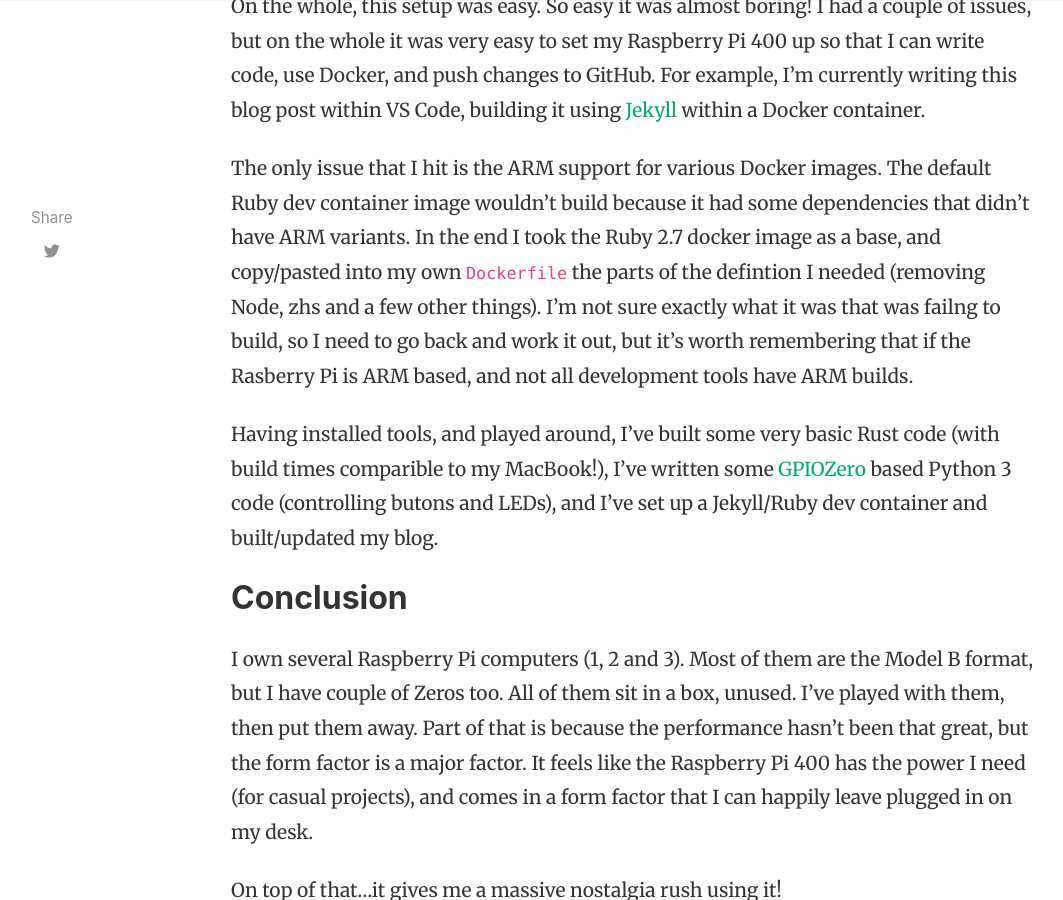
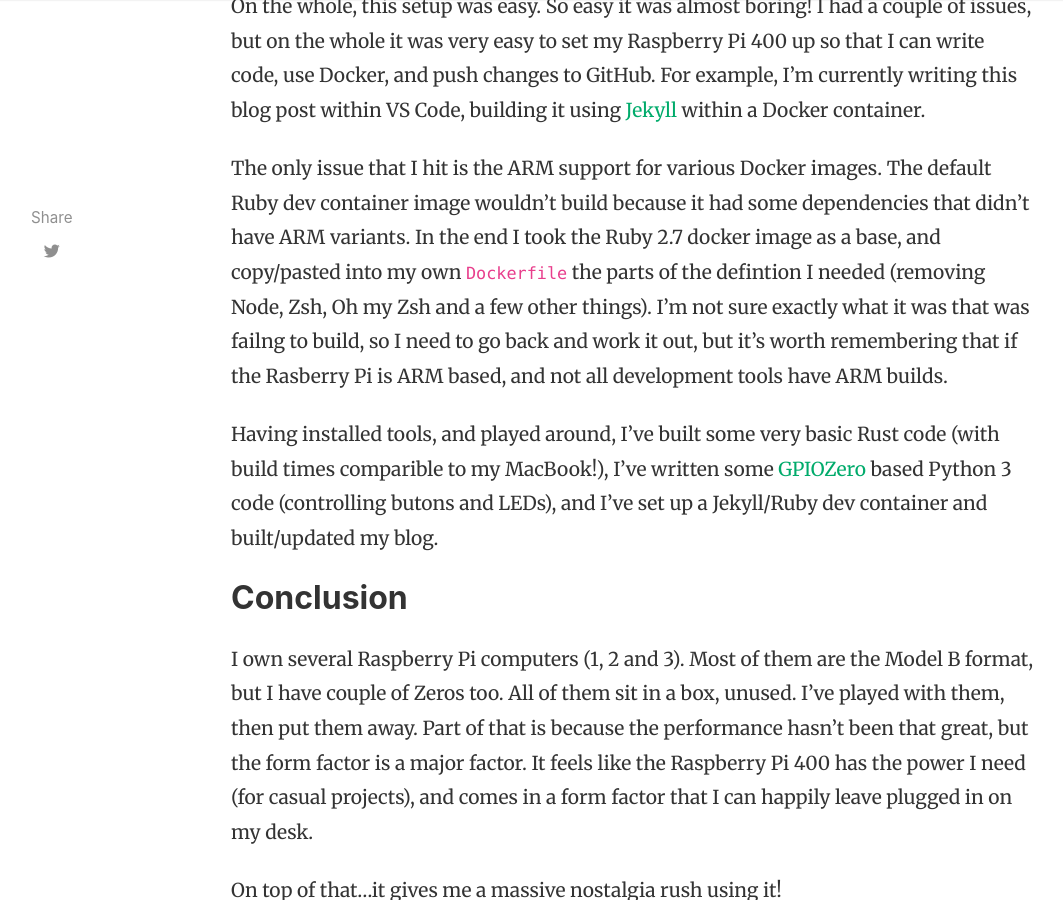
Before and after one commit to martinpeck/martinpeck.github.io, a Jekyll site: the page built from _posts/2020-11-06-Raspberry-Pi-400.markdown, in a window 1280 px wide and 900 px high, scrolled down 4333 px. Shown: the whole window, without its empty margins (54-1117 px from the left). Built offline with Jekyll 4.4.1, drawn with Linux system fonts in a browser that asks for light colours; nearby versions of some CDN libraries.

Commit message:
Fix zsh typos

```diff
--- a/_posts/2020-11-06-Raspberry-Pi-400.markdown
+++ b/_posts/2020-11-06-Raspberry-Pi-400.markdown
@@ -61,7 +61,7 @@
 
 On the whole, this setup was easy. So easy it was almost boring! I had a couple of issues, but on the whole it was very easy to set my Raspberry Pi 400 up so that I can write code, use Docker, and push changes to GitHub. For example, I'm currently writing this blog post within VS Code, building it using [Jekyll](https://jekyllrb.com/) within a Docker container.
 
-The only issue that I hit is the ARM support for various Docker images. The default Ruby dev container image wouldn't build because it had some dependencies that didn't have ARM variants. In the end I took the Ruby 2.7 docker image as a base, and copy/pasted into my own `Dockerfile` the parts of the defintion I needed (removing Node, zhs and a few other things). I'm not sure exactly what it was that was failng to build, so I need to go back and work it out, but it's worth remembering that if the Rasberry Pi is ARM based, and not all development tools have ARM builds.
+The only issue that I hit is the ARM support for various Docker images. The default Ruby dev container image wouldn't build because it had some dependencies that didn't have ARM variants. In the end I took the Ruby 2.7 docker image as a base, and copy/pasted into my own `Dockerfile` the parts of the defintion I needed (removing Node, Zsh, Oh my Zsh and a few other things). I'm not sure exactly what it was that was failng to build, so I need to go back and work it out, but it's worth remembering that if the Rasberry Pi is ARM based, and not all development tools have ARM builds.
 
 Having installed tools, and played around, I've built some very basic Rust code (with build times comparible to my MacBook!), I've written some [GPIOZero](https://gpiozero.readthedocs.io/en/stable/) based Python 3 code (controlling butons and LEDs), and I've set up a Jekyll/Ruby dev container and built/updated my blog.
 
```
